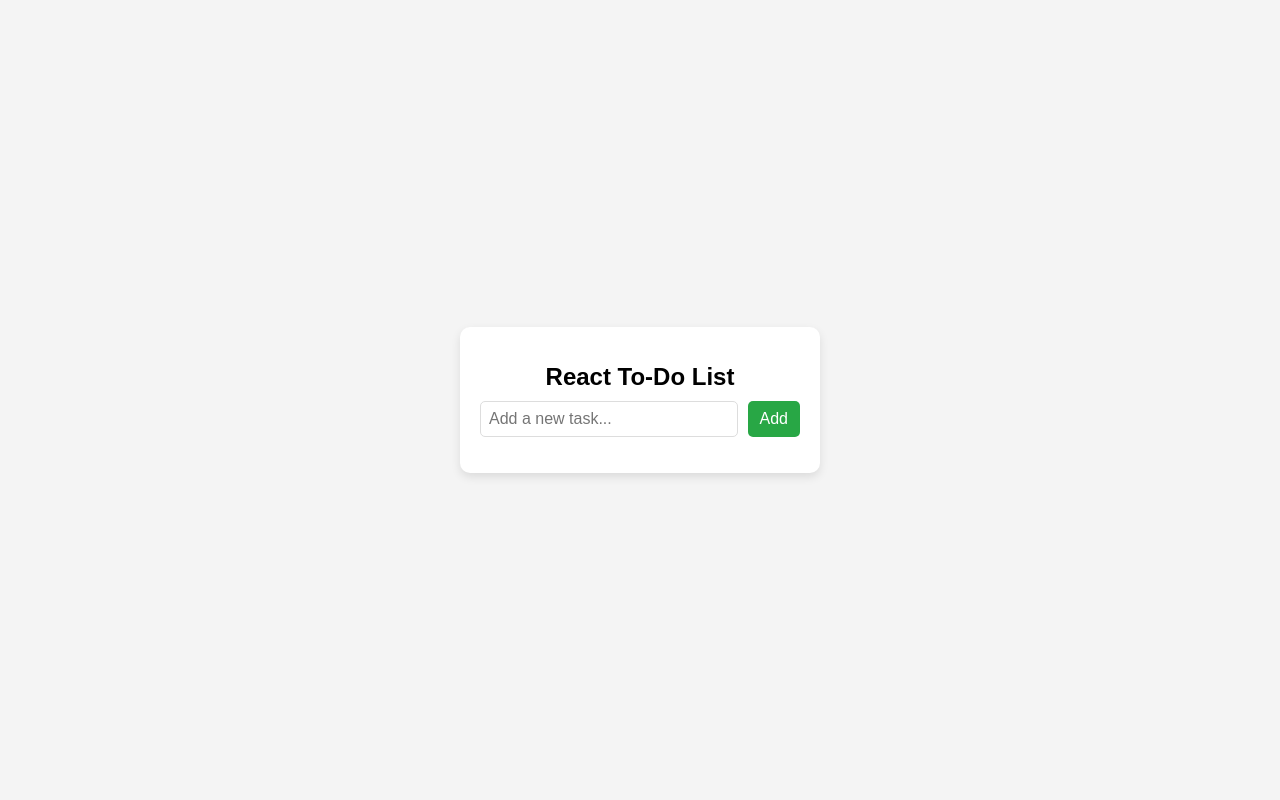
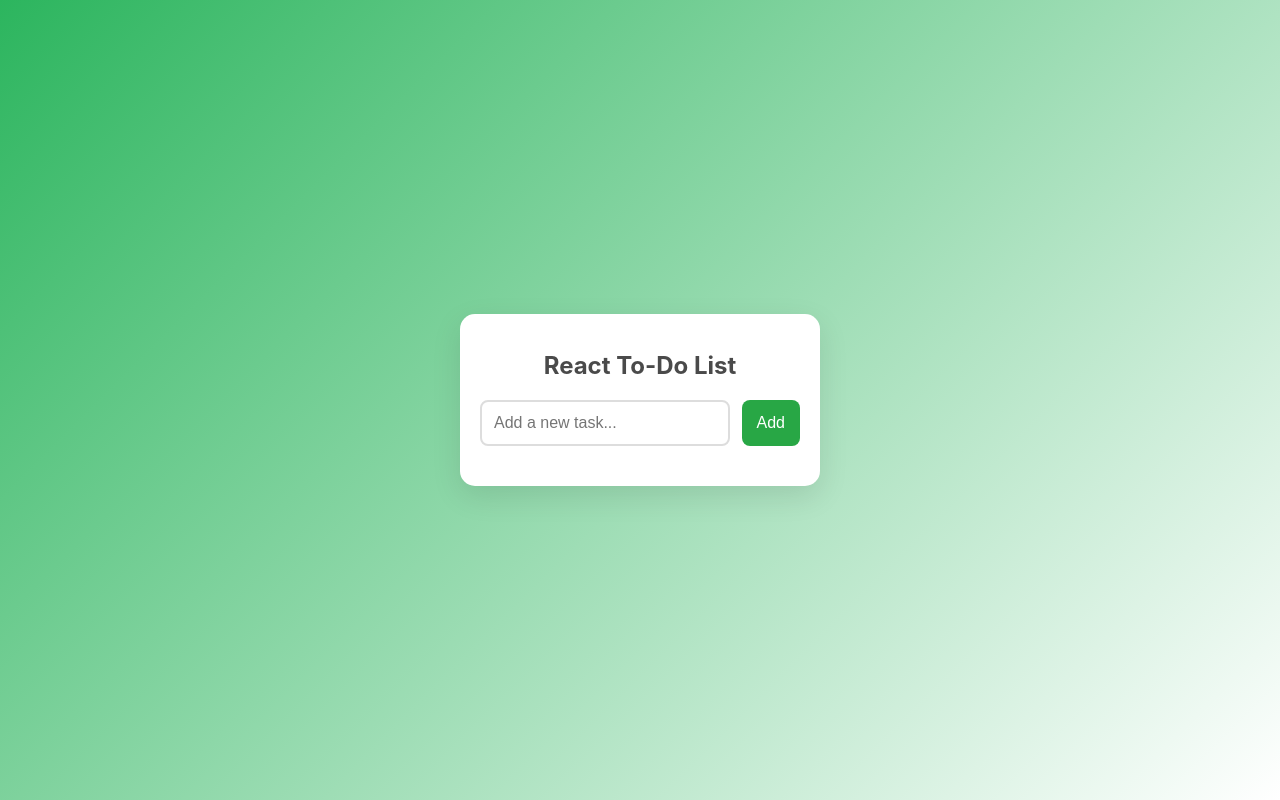
Before and after one commit to ShouryaBatra/dynamic-todo-list-react, a React (Vite) app: page / in a window 1280 px wide. Built offline with nearby package versions, Linux system fonts and the light colour scheme.

Commit message:
add animations

```diff
--- a/src/App.css
+++ b/src/App.css
@@ -1,79 +1,132 @@
+/* Body and Layout */
 body {
-  font-family: Arial, sans-serif;
-  background-color: #f4f4f4;
+  font-family: "Inter", sans-serif;
+  background: linear-gradient(
+    135deg,
+    rgb(44 181 94),
+    white
+  ); /* Gradient background */
   display: flex;
   justify-content: center;
   align-items: center;
   height: 100vh;
   margin: 0;
+  color: #333;
 }
 
+/* Container for the To-Do list */
 .todo-container {
   background: white;
   padding: 20px;
-  border-radius: 10px;
-  box-shadow: 0px 4px 10px rgba(0, 0, 0, 0.1);
+  border-radius: 15px;
+  box-shadow: 0px 10px 30px rgba(0, 0, 0, 0.1);
   width: 320px;
   text-align: center;
+  transition: transform 0.3s ease, box-shadow 0.3s ease;
 }
 
+.todo-container:hover {
+  transform: translateY(-10px);
+  box-shadow: 0px 15px 40px rgba(0, 0, 0, 0.15);
+}
+
+/* Title */
 h1 {
   font-size: 24px;
-  margin-bottom: 10px;
+  margin-bottom: 20px;
+  color: #4a4a4a;
 }
 
+/* Input and Add Button */
 .input-container {
   display: flex;
-  gap: 10px;
+  gap: 12px;
+  margin-bottom: 20px;
 }
 
 input {
   flex: 1;
-  padding: 8px;
-  border: 1px solid #ddd;
-  border-radius: 5px;
+  padding: 12px;
+  border: 2px solid #ddd;
+  border-radius: 8px;
   font-size: 16px;
+  transition: border-color 0.3s ease;
+}
+
+input:focus {
+  outline: none;
+  border-color: #6e7dff; /* Blue border on focus */
 }
 
 button {
   background-color: #28a745;
   color: white;
   border: none;
-  padding: 8px 12px;
-  border-radius: 5px;
+  padding: 10px 15px;
+  border-radius: 8px;
   cursor: pointer;
   font-size: 16px;
+  transition: background-color 0.3s ease, transform 0.2s ease;
 }
 
 button:hover {
   background-color: #218838;
+  transform: scale(1.05);
 }
 
+button:active {
+  transform: scale(1);
+}
+
+/* Task List */
 ul {
   list-style: none;
   padding: 0;
-  margin-top: 10px;
+  margin-top: 20px;
+  animation: fadeIn 0.5s ease;
 }
 
 li {
   display: flex;
   justify-content: space-between;
   align-items: center;
-  background: #eee;
-  padding: 8px;
-  border-radius: 5px;
-  margin-top: 5px;
+  background: #f1f1f1;
+  padding: 12px;
+  border-radius: 8px;
+  margin-top: 10px;
   cursor: pointer;
+  transition: transform 0.3s ease, background-color 0.3s ease;
+}
+
+li:hover {
+  background-color: #e0e0e0;
+  transform: translateX(5px);
 }
 
 li.completed {
   text-decoration: line-through;
-  color: gray;
+  color: #888;
 }
 
+/* Delete button */
 li button {
   background: none;
   border: none;
+  color: #ff6b6b;
   cursor: pointer;
-  font-size: 16px;
+  font-size: 20px;
+  transition: color 0.3s ease;
 }
+
+li button:hover {
+  color: #ff4747;
+}
+
+@keyframes fadeIn {
+  from {
+    opacity: 0;
+  }
+  to {
+    opacity: 1;
+  }
+}
```
